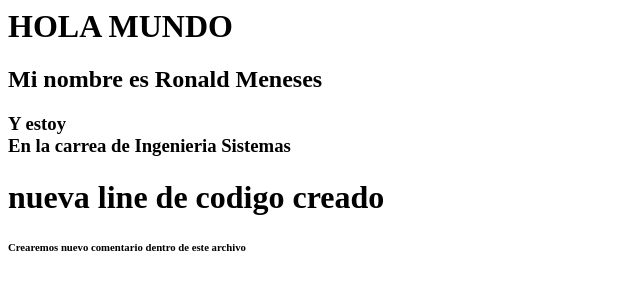
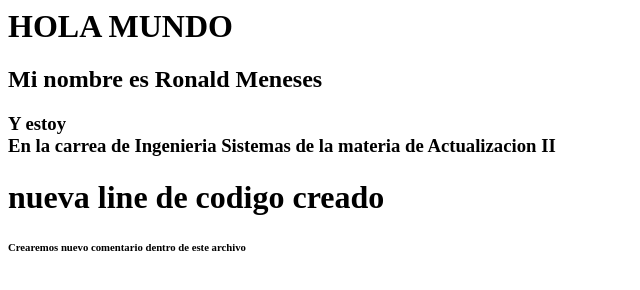
Before and after one commit to ronaldmen/ProyectosAtom, a plain HTML site: page index.html in a window 1280 px wide. Shown: the whole page, without its empty margins (0-640 px from the left). Drawn offline with Linux system fonts and the light colour scheme.

```diff
--- a/index.html
+++ b/index.html
@@ -1,5 +1,5 @@
-<h1>HOLA MUNDO</h1>
+<h1>HOLA MUNDO </h1>
 <h2>Mi nombre es Ronald Meneses <br></h2>
-<h3>Y estoy <br> En la carrea de Ingenieria Sistemas <br></h3>
+<h3>Y estoy <br> En la carrea de Ingenieria Sistemas de la materia de Actualizacion II<br></h3>
 <h1>nueva line de codigo creado</h1>
 <h6>Crearemos nuevo comentario dentro de este archivo</h6>
```
